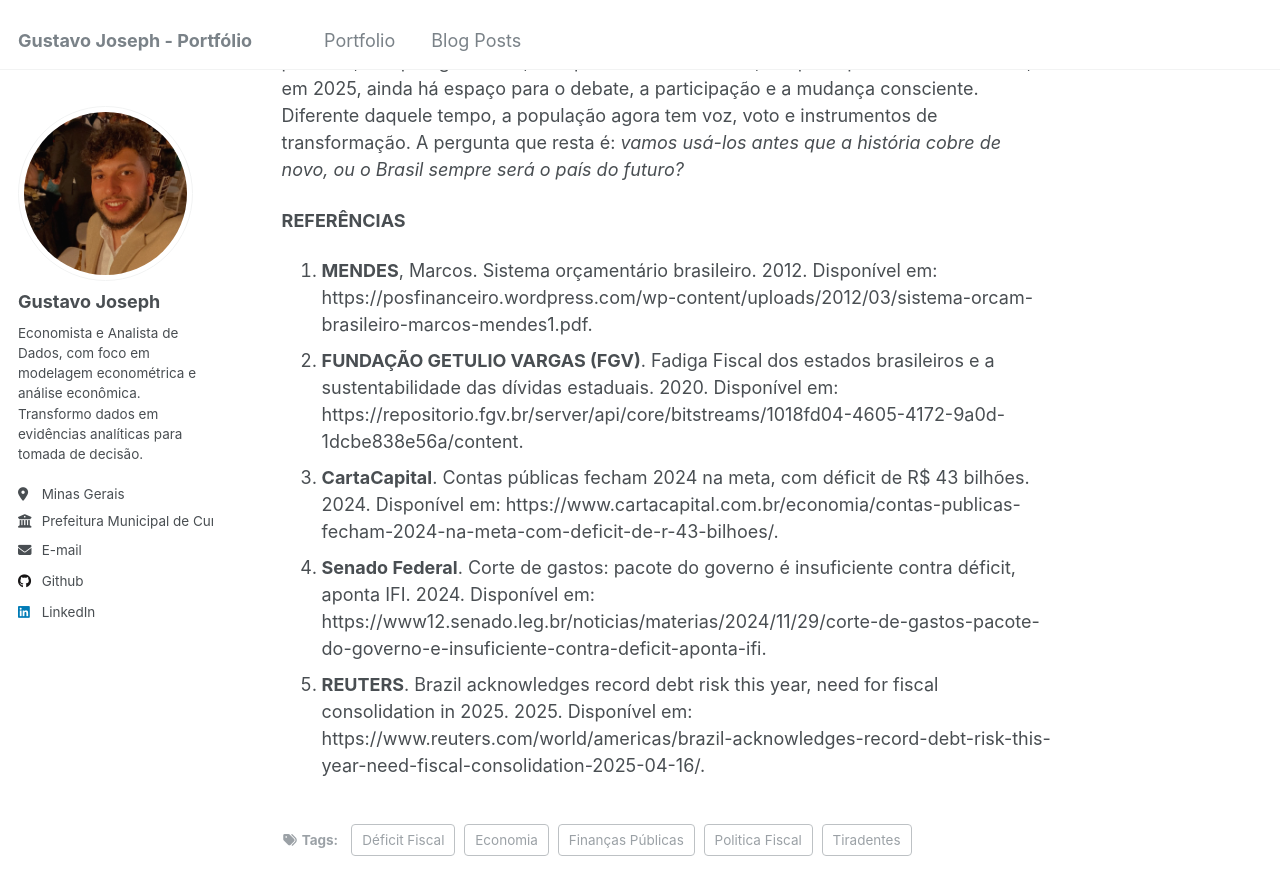
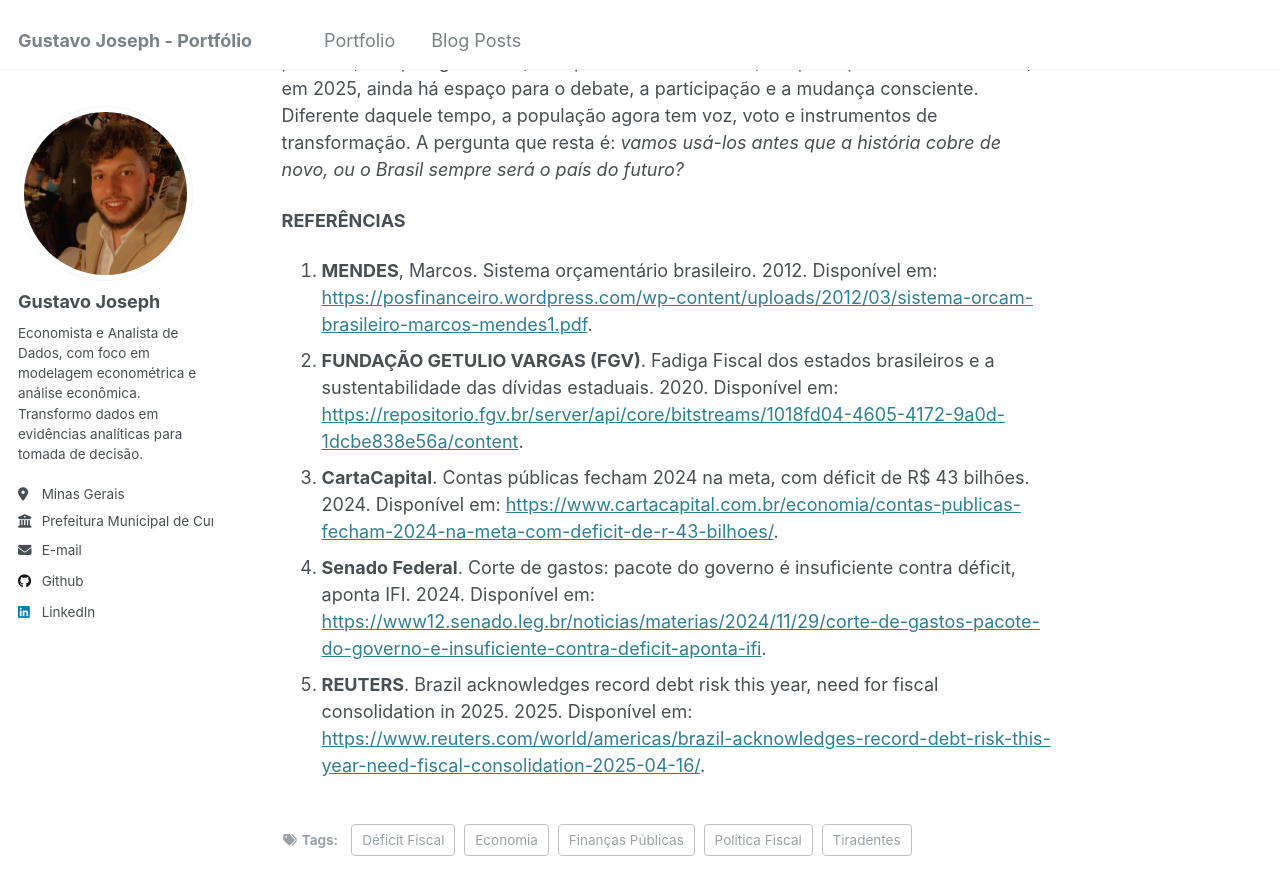
Before and after one commit to gustavojoseph/gustavojoseph.github.io, a Jekyll site: the page built from _posts/2025-04-21-blog-post-1.md, in a window 1280 px wide and 900 px high, scrolled down 5288 px. Shown: the top 895 px of the window. Built offline with Jekyll 4.4.1, drawn with Linux system fonts in a browser that asks for light colours.

```diff
--- a/_posts/2025-04-21-blog-post-1.md
+++ b/_posts/2025-04-21-blog-post-1.md
@@ -67,8 +67,8 @@ Tiradentes enfrentou a forca por sonhar com um país mais justo. Hoje, talvez n
 
 **REFERÊNCIAS**
 
-1. **MENDES**, Marcos. Sistema orçamentário brasileiro. 2012. Disponível em: https://posfinanceiro.wordpress.com/wp-content/uploads/2012/03/sistema-orcam-brasileiro-marcos-mendes1.pdf.
-2. **FUNDAÇÃO GETULIO VARGAS (FGV)**. Fadiga Fiscal dos estados brasileiros e a sustentabilidade das dívidas estaduais. 2020. Disponível em: https://repositorio.fgv.br/server/api/core/bitstreams/1018fd04-4605-4172-9a0d-1dcbe838e56a/content.
-3. **CartaCapital**. Contas públicas fecham 2024 na meta, com déficit de R$ 43 bilhões. 2024. Disponível em: https://www.cartacapital.com.br/economia/contas-publicas-fecham-2024-na-meta-com-deficit-de-r-43-bilhoes/.
-4. **Senado Federal**. Corte de gastos: pacote do governo é insuficiente contra déficit, aponta IFI. 2024. Disponível em: https://www12.senado.leg.br/noticias/materias/2024/11/29/corte-de-gastos-pacote-do-governo-e-insuficiente-contra-deficit-aponta-ifi.
-5. **REUTERS**. Brazil acknowledges record debt risk this year, need for fiscal consolidation in 2025. 2025. Disponível em: https://www.reuters.com/world/americas/brazil-acknowledges-record-debt-risk-this-year-need-fiscal-consolidation-2025-04-16/.
+1. **MENDES**, Marcos. Sistema orçamentário brasileiro. 2012. Disponível em: <https://posfinanceiro.wordpress.com/wp-content/uploads/2012/03/sistema-orcam-brasileiro-marcos-mendes1.pdf>.
+2. **FUNDAÇÃO GETULIO VARGAS (FGV)**. Fadiga Fiscal dos estados brasileiros e a sustentabilidade das dívidas estaduais. 2020. Disponível em: <https://repositorio.fgv.br/server/api/core/bitstreams/1018fd04-4605-4172-9a0d-1dcbe838e56a/content>.
+3. **CartaCapital**. Contas públicas fecham 2024 na meta, com déficit de R$ 43 bilhões. 2024. Disponível em: <https://www.cartacapital.com.br/economia/contas-publicas-fecham-2024-na-meta-com-deficit-de-r-43-bilhoes/>.
+4. **Senado Federal**. Corte de gastos: pacote do governo é insuficiente contra déficit, aponta IFI. 2024. Disponível em: <https://www12.senado.leg.br/noticias/materias/2024/11/29/corte-de-gastos-pacote-do-governo-e-insuficiente-contra-deficit-aponta-ifi>.
+5. **REUTERS**. Brazil acknowledges record debt risk this year, need for fiscal consolidation in 2025. 2025. Disponível em: <https://www.reuters.com/world/americas/brazil-acknowledges-record-debt-risk-this-year-need-fiscal-consolidation-2025-04-16/>.
```
